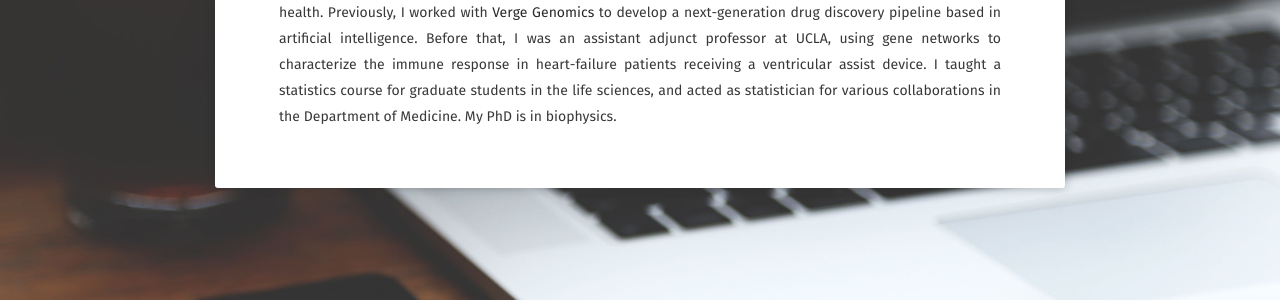
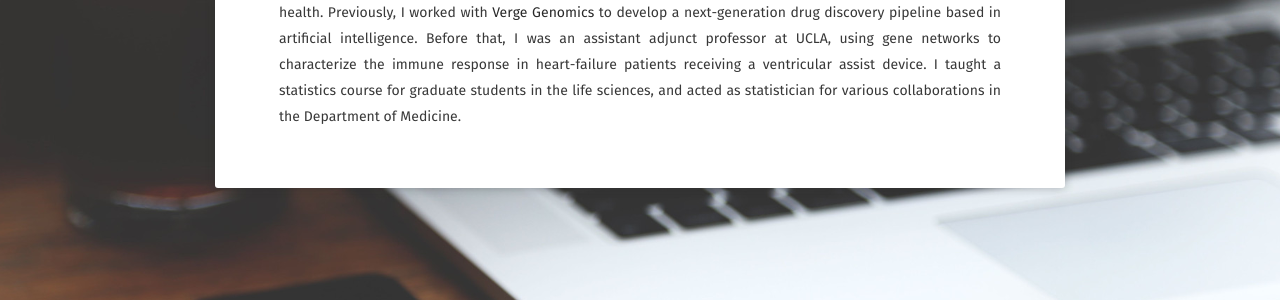
Before and after one commit to nwisn/nwisn.github.io, a Jekyll site: the page built from about/index.md, in a window 1280 px wide. Shown: the part 315-615 px from the top of the page. Built offline with Jekyll 4.4.1, drawn with Linux system fonts in a browser that asks for light colours; some web fonts are replaced.

Commit message:
about update

```diff
--- a/about/index.md
+++ b/about/index.md
@@ -7,4 +7,4 @@
 ---
 
 
-I am the director of biostatistics at <a href="https://www.avicenaheart.com/" style="text-decoration:none">Avicena</a>, where I use machine learning to non-invasively assess cardiovascular health. Previously, I worked with <a href="http://vergegenomics.com" style="text-decoration:none">Verge Genomics</a> to develop a next-generation drug discovery pipeline based in artificial intelligence. Before that, I was an assistant adjunct professor at UCLA, using gene networks to characterize the immune response in heart-failure patients receiving a ventricular assist device. I taught a statistics course for graduate students in the life sciences, and acted as statistician for various collaborations in the Department of Medicine. My PhD is in biophysics.
+I am the director of biostatistics at <a href="https://www.avicenaheart.com/" style="text-decoration:none">Avicena</a>, where I use machine learning to non-invasively assess cardiovascular health. Previously, I worked with <a href="http://vergegenomics.com" style="text-decoration:none">Verge Genomics</a> to develop a next-generation drug discovery pipeline based in artificial intelligence. Before that, I was an assistant adjunct professor at UCLA, using gene networks to characterize the immune response in heart-failure patients receiving a ventricular assist device. I taught a statistics course for graduate students in the life sciences, and acted as statistician for various collaborations in the Department of Medicine.
```
